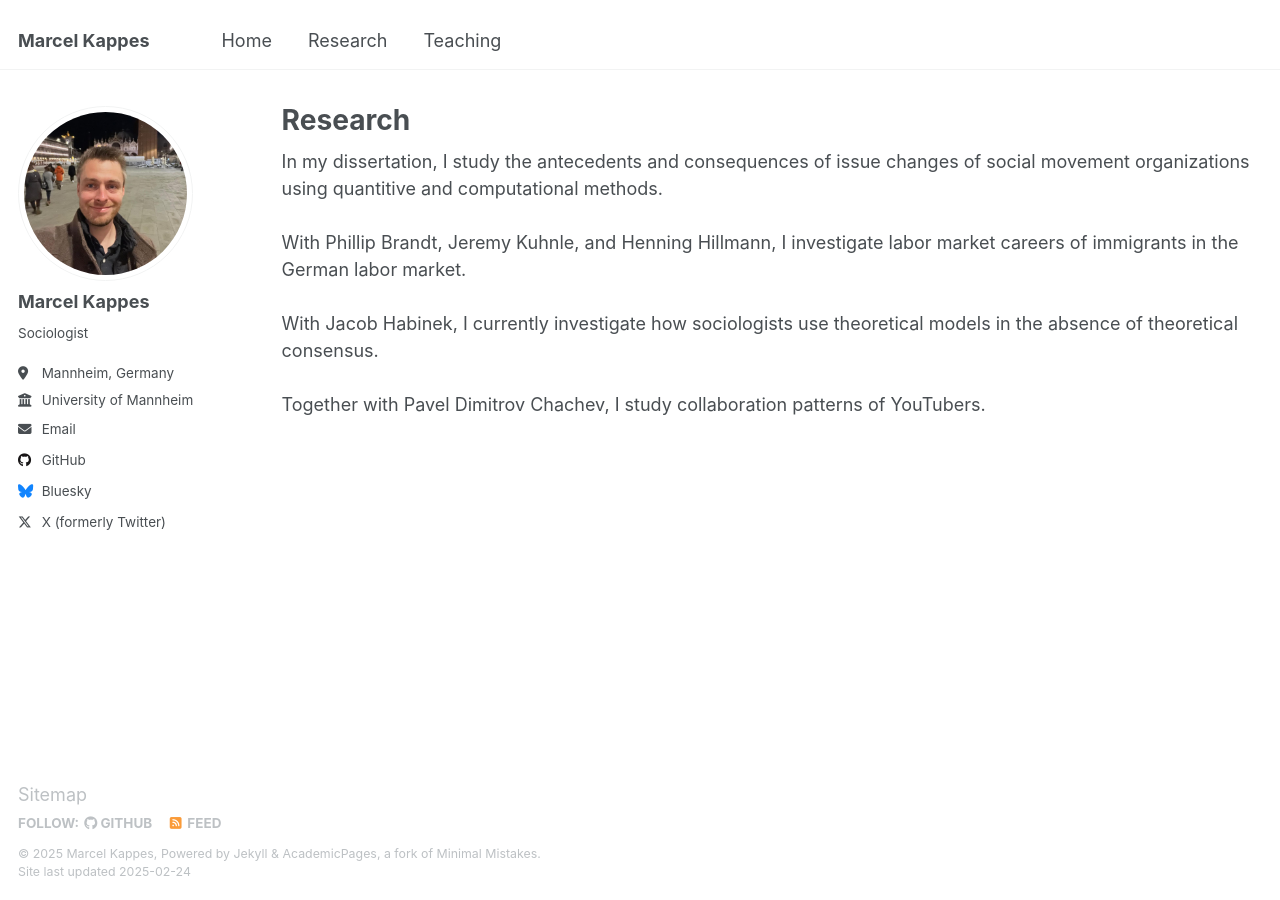
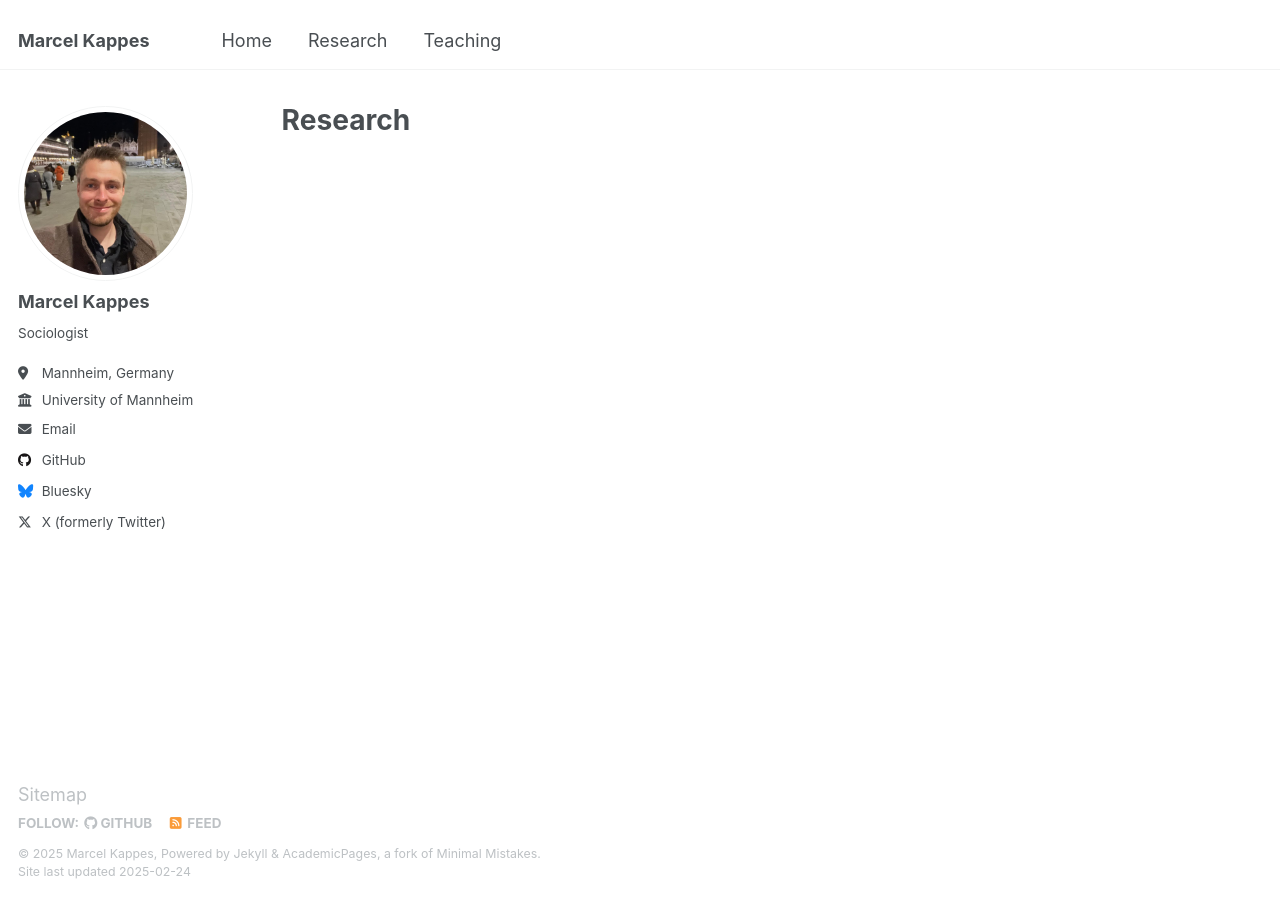
Before and after one commit to markappe/markappe.github.io, a Jekyll site: the page built from _pages/research.html, in a window 1280 px wide. Built offline with Jekyll 4.4.1, drawn with Linux system fonts in a browser that asks for light colours.

Commit message:
Update research.html

```diff
--- a/_pages/research.html
+++ b/_pages/research.html
@@ -4,11 +4,3 @@ title: "Research"
 permalink: /research/
 author_profile: true
 ---
-
-In my dissertation, I study the antecedents and consequences of issue changes of social movement organizations using quantitive and computational methods.<br><br>
-
-With Phillip Brandt, Jeremy Kuhnle, and Henning Hillmann, I investigate labor market careers of immigrants in the German labor market.<br><br>
-
-With Jacob Habinek, I currently investigate how sociologists use theoretical models in the absence of theoretical consensus.<br><br>
-
-Together with Pavel Dimitrov Chachev, I study collaboration patterns of YouTubers.
```
